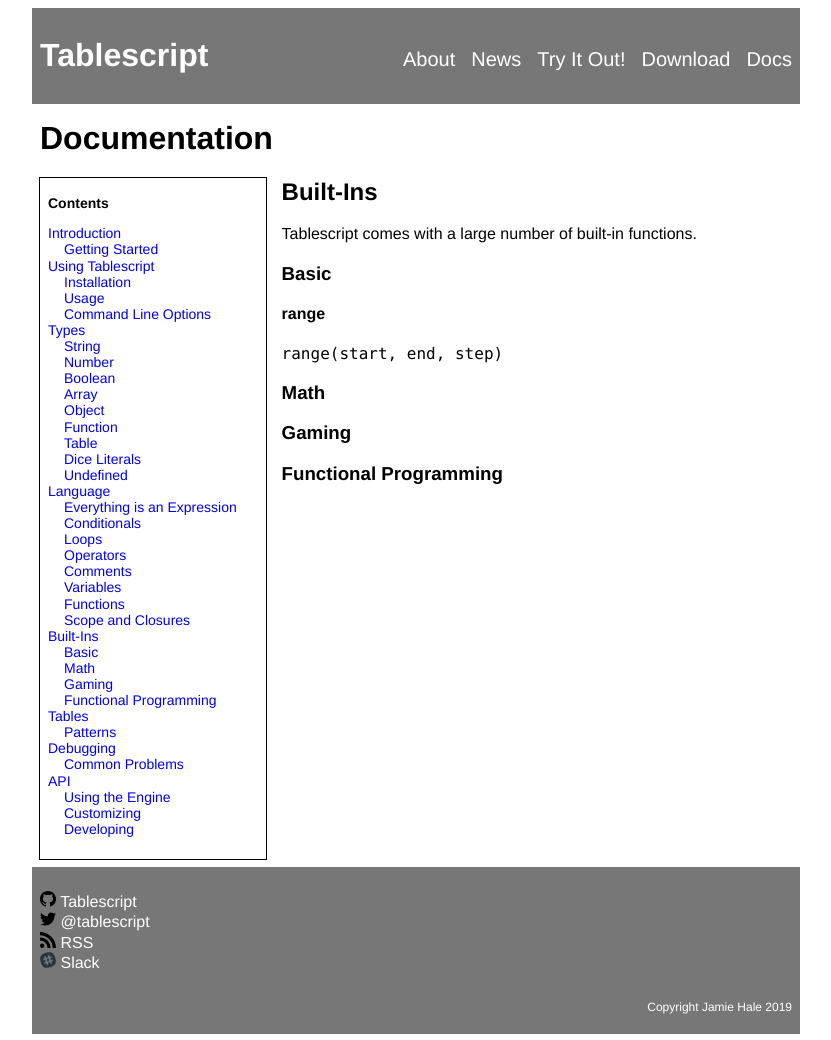
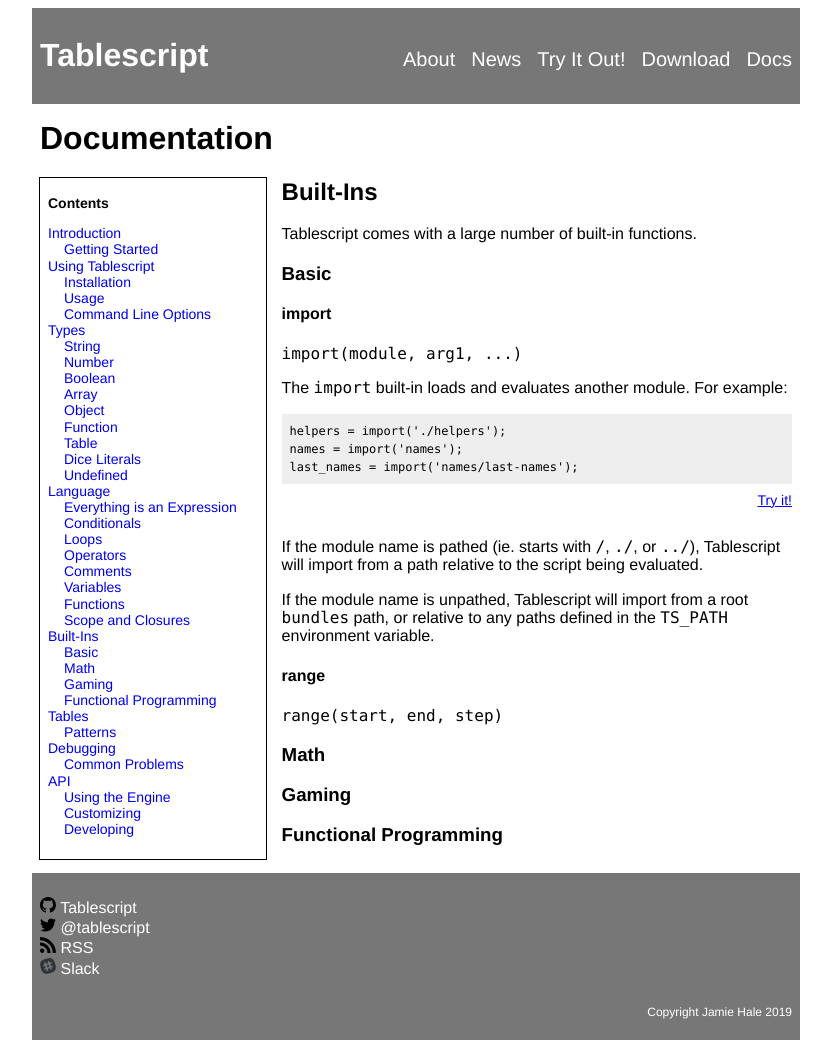
Before and after one commit to Tablescript/tablescript.github.io, a Jekyll site: the page built from docs/builtins.md, in a window 1280 px wide. Shown: the whole page, without its empty margins (224-1055 px from the left). Built offline with Jekyll 4.4.1, drawn with Linux system fonts in a browser that asks for light colours; nearby versions of some CDN libraries.

Commit message:
Add import built-in

```diff
--- a/docs/builtins.md
+++ b/docs/builtins.md
@@ -9,6 +9,23 @@ Tablescript comes with a large number of built-in functions.
 
 ### Basic
 
+#### import
+
+`import(module, arg1, ...)`
+
+The `import` built-in loads and evaluates another module. For example:
+
+{% capture code %}
+helpers = import('./helpers');
+names = import('names');
+last_names = import('names/last-names');
+{% endcapture %}
+{% include code.html code=code %}
+
+If the module name is pathed (ie. starts with `/`, `./`, or `../`), Tablescript will import from a path relative to the script being evaluated.
+
+If the module name is unpathed, Tablescript will import from a root `bundles` path, or relative to any paths defined in the `TS_PATH` environment variable.
+
 #### range
 
 `range(start, end, step)`
```
